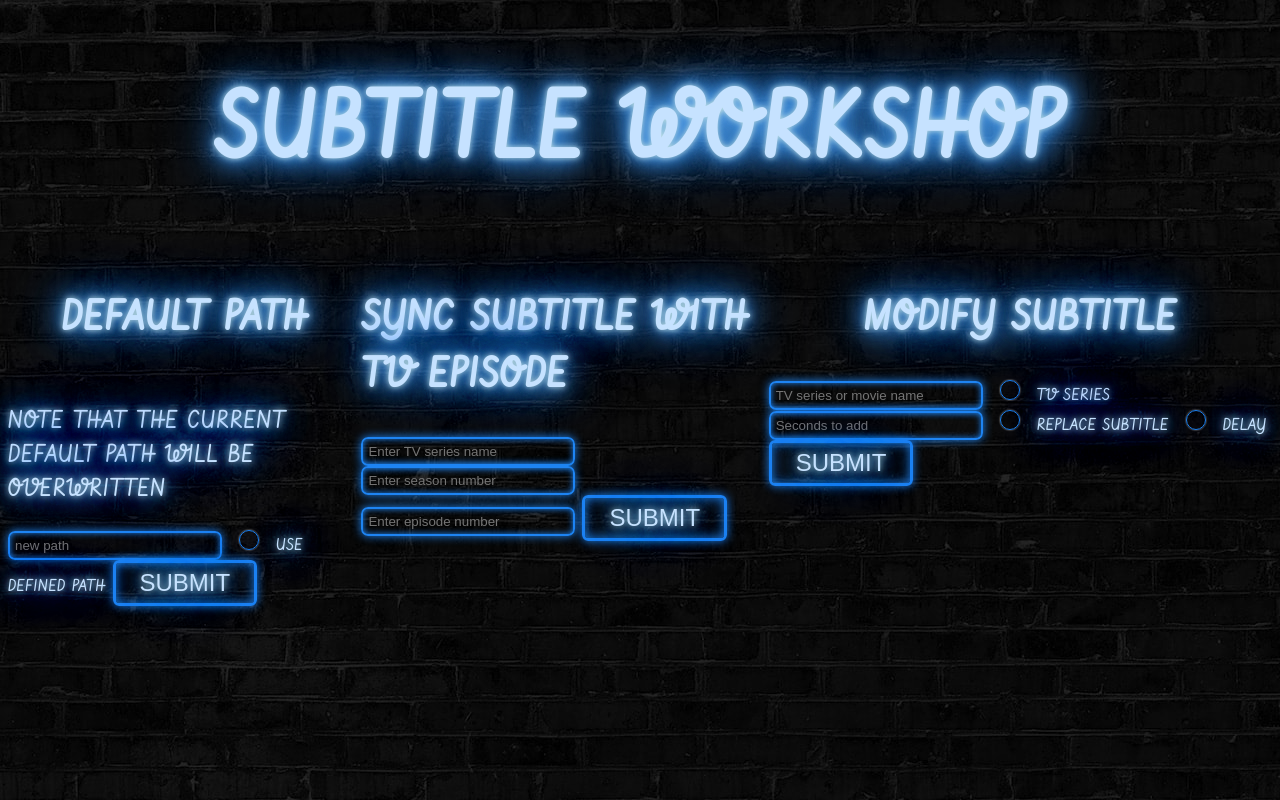
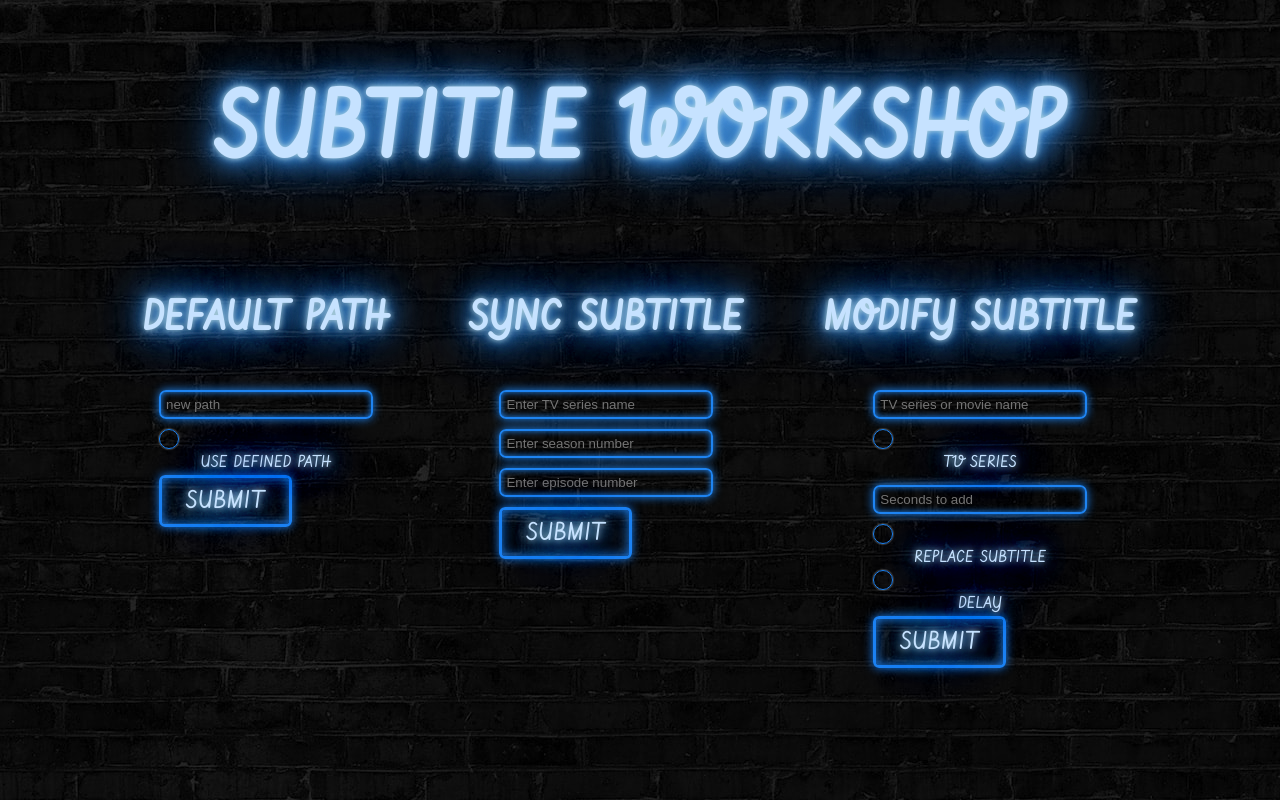
Before and after one commit to parasilius/subtitle-workshop, a website: page static/index.html in a window 1280 px wide. Drawn offline with Linux system fonts and the light colour scheme.

Commit message:
Update look

```diff
--- a/static/index.html
+++ b/static/index.html
@@ -12,7 +12,6 @@
         <div class="flex-container">
         <div class="sign">
             <h2><span>default path</span></h2>
-            <p><span>Note that the current default path will be overwritten</span></p>
             <form action="http://localhost:3000/set-new-path" method="POST">
                 <input type="text" name="newPath" id="newPath" placeholder="new path">
                 <input type="checkbox" name="useDefinedPath" id="useDefinedPath" class="toggle">
@@ -21,7 +20,7 @@
             </form>
         </div>
         <div class="sign">
-            <h2><span>sync subtitle with TV episode</span></h2>
+            <h2><span>sync subtitle</span></h2>
             <form action="http://localhost:3000/subtitle-sync" method="POST">
                 <input type="text" name="tv_series_name" id="tv_series_name" placeholder="Enter TV series name">
                 <input type="number" name="season_number" id="season_number" placeholder="Enter season number">
--- a/static/styles.css
+++ b/static/styles.css
@@ -2,9 +2,17 @@ html {
   font-size: 16px;
 }
 
-body {
+body, button {
   font-size: 18px;
   font-family: "Vibur", cursive;
+}
+
+input, button {
+  vertical-align: middle;
+  margin-left: 10px;
+}
+
+body {
   background-color: #010a01;
   background-image: url("/static/img/wall.jpg");
 }
@@ -32,11 +40,13 @@ label {
 .flex-container {
   display: flex;
   align-items: flex-start;
+  justify-content: center;
 }
 
 /*-- Input --*/
 
 input {
+  display: block;
   width: 200px;
   border: 2px solid #1e84f2;
   border-radius: 7px;
@@ -44,6 +54,7 @@ input {
   padding: 5px;
   color: #cae4e1;
   box-shadow: inset 0 0 0.5em #1e84f2, 0 0 10px #1e84f2;
+  margin: 10px;
 }
 
 input:focus {
@@ -118,7 +129,7 @@ input:focus {
 
 .neon-button {
   font-size: 1.5rem;
-  display: inline-block;
+  display: block;
   cursor: pointer;
   text-decoration: none;
   color: #1e84f2;
@@ -137,6 +148,10 @@ input:focus {
   flex-direction: column;
   justify-content: center;
   align-items: center;
+  text-align: center;
+  vertical-align: middle;
+  margin-right: 40px;
+  margin-left: 40px;
 }
 .sign span {
   text-align: center;
```
